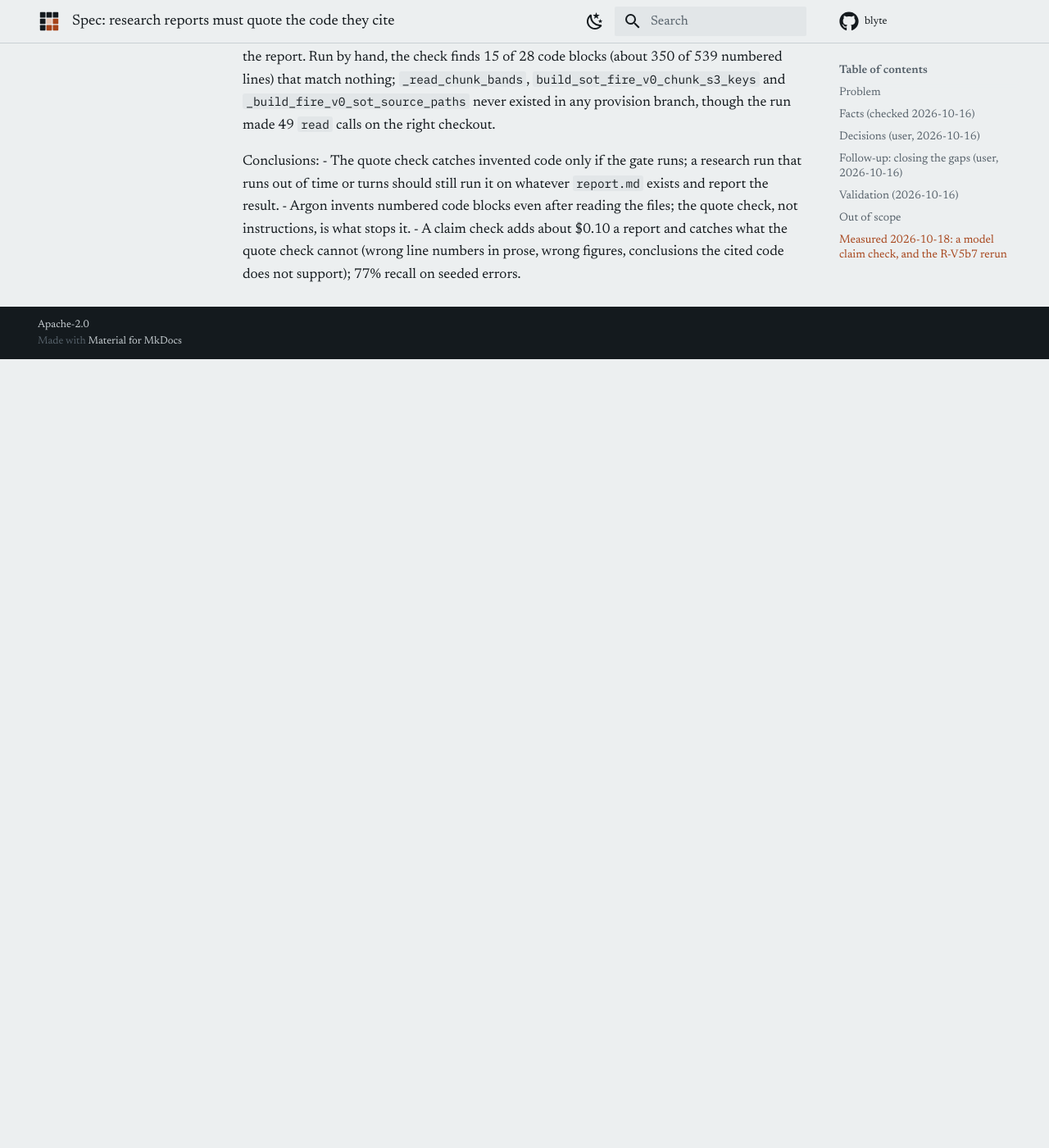
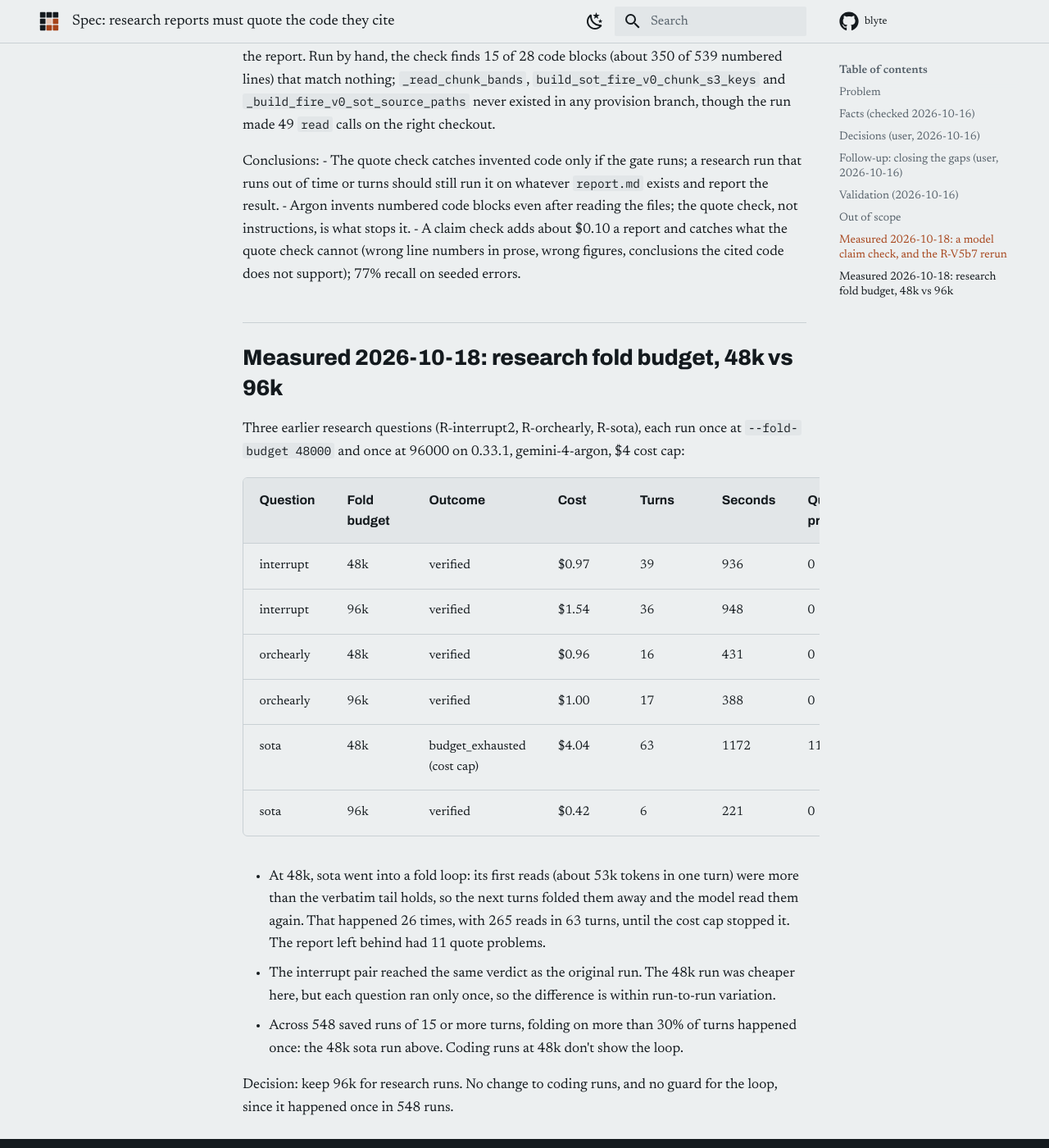
Before and after one commit to dnf0/blyte, an MkDocs documentation site: the page built from docs/specs/2026-10-16-research-quote-check.md, in a window 1280 px wide and 1400 px high, scrolled down 3788 px. Shown: the whole window at 82% size. Built offline with MkDocs 1.6.1 and Material for MkDocs 9.7.7, drawn with Linux system fonts in a browser that asks for light colours; comment, search, counter and statistics services are not loaded; before the commit the page ends 4226 px from its top, so only the background shows below that.

Commit message:
docs(spec): research fold budget measured, 48k vs 96k (#292)
Co-authored-by: Claude Opus 5.5 <noreply@anthropic.com>

```diff
--- a/docs/specs/2026-10-16-research-quote-check.md
+++ b/docs/specs/2026-10-16-research-quote-check.md
@@ -120,3 +120,29 @@ Conclusions:
 - Argon invents numbered code blocks even after reading the files; the quote check, not instructions, is what stops it.
 - A claim check adds about $0.10 a report and catches what the quote check cannot (wrong line numbers in prose,
   wrong figures, conclusions the cited code does not support); 77% recall on seeded errors.
+
+## Measured 2026-10-18: research fold budget, 48k vs 96k
+
+Three earlier research questions (R-interrupt2, R-orchearly, R-sota), each run once at
+`--fold-budget 48000` and once at 96000 on 0.33.1, gemini-4-argon, $4 cost cap:
+
+| Question | Fold budget | Outcome | Cost | Turns | Seconds | Quote problems |
+|---|---|---|---|---|---|---|
+| interrupt | 48k | verified | $0.97 | 39 | 936 | 0 |
+| interrupt | 96k | verified | $1.54 | 36 | 948 | 0 |
+| orchearly | 48k | verified | $0.96 | 16 | 431 | 0 |
+| orchearly | 96k | verified | $1.00 | 17 | 388 | 0 |
+| sota | 48k | budget_exhausted (cost cap) | $4.04 | 63 | 1172 | 11 |
+| sota | 96k | verified | $0.42 | 6 | 221 | 0 |
+
+- At 48k, sota went into a fold loop: its first reads (about 53k tokens in one turn) were more than
+  the verbatim tail holds, so the next turns folded them away and the model read them again. That
+  happened 26 times, with 265 reads in 63 turns, until the cost cap stopped it. The report left behind
+  had 11 quote problems.
+- The interrupt pair reached the same verdict as the original run. The 48k run was cheaper here, but
+  each question ran only once, so the difference is within run-to-run variation.
+- Across 548 saved runs of 15 or more turns, folding on more than 30% of turns happened once: the
+  48k sota run above. Coding runs at 48k don't show the loop.
+
+Decision: keep 96k for research runs. No change to coding runs, and no guard for the loop, since it
+happened once in 548 runs.
```
